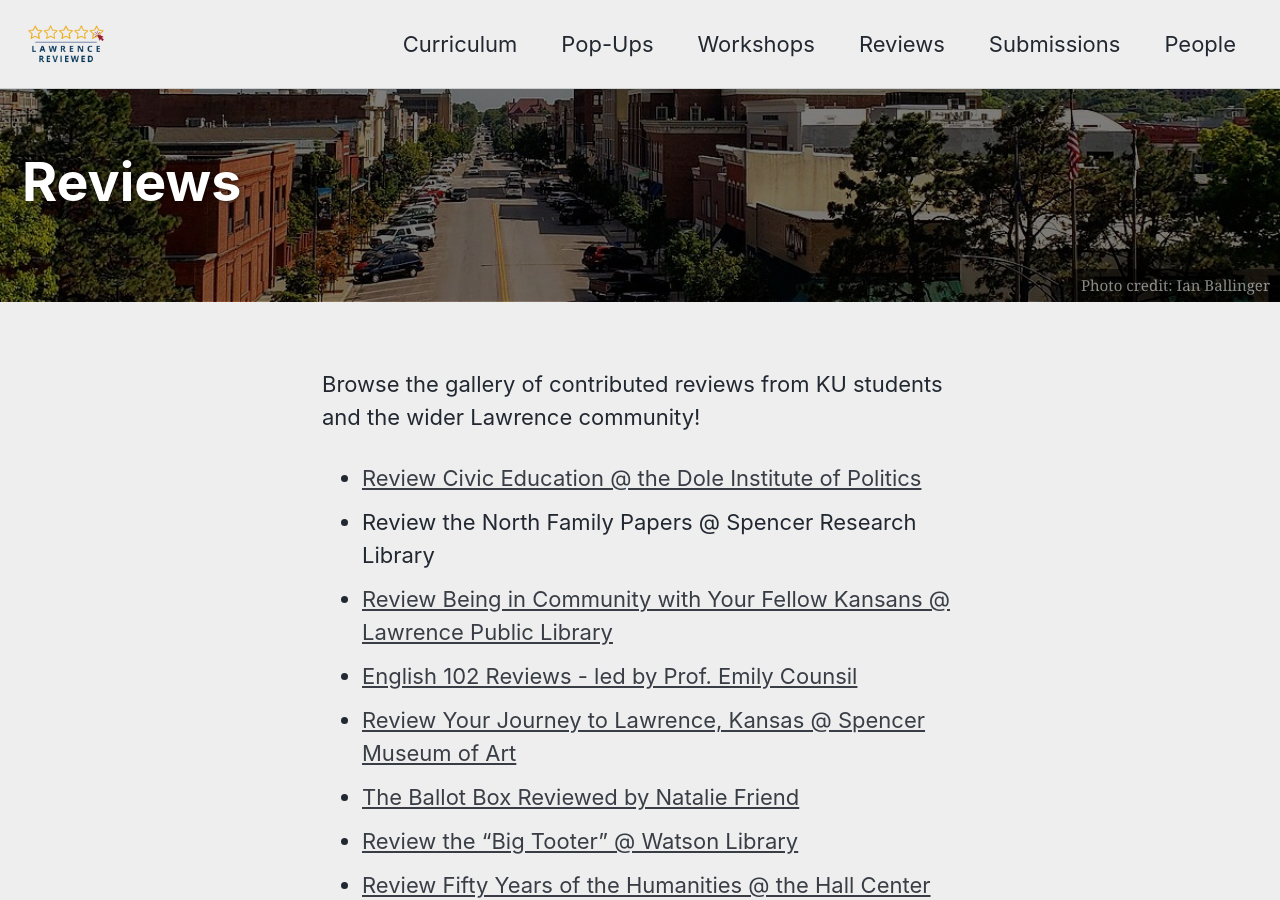
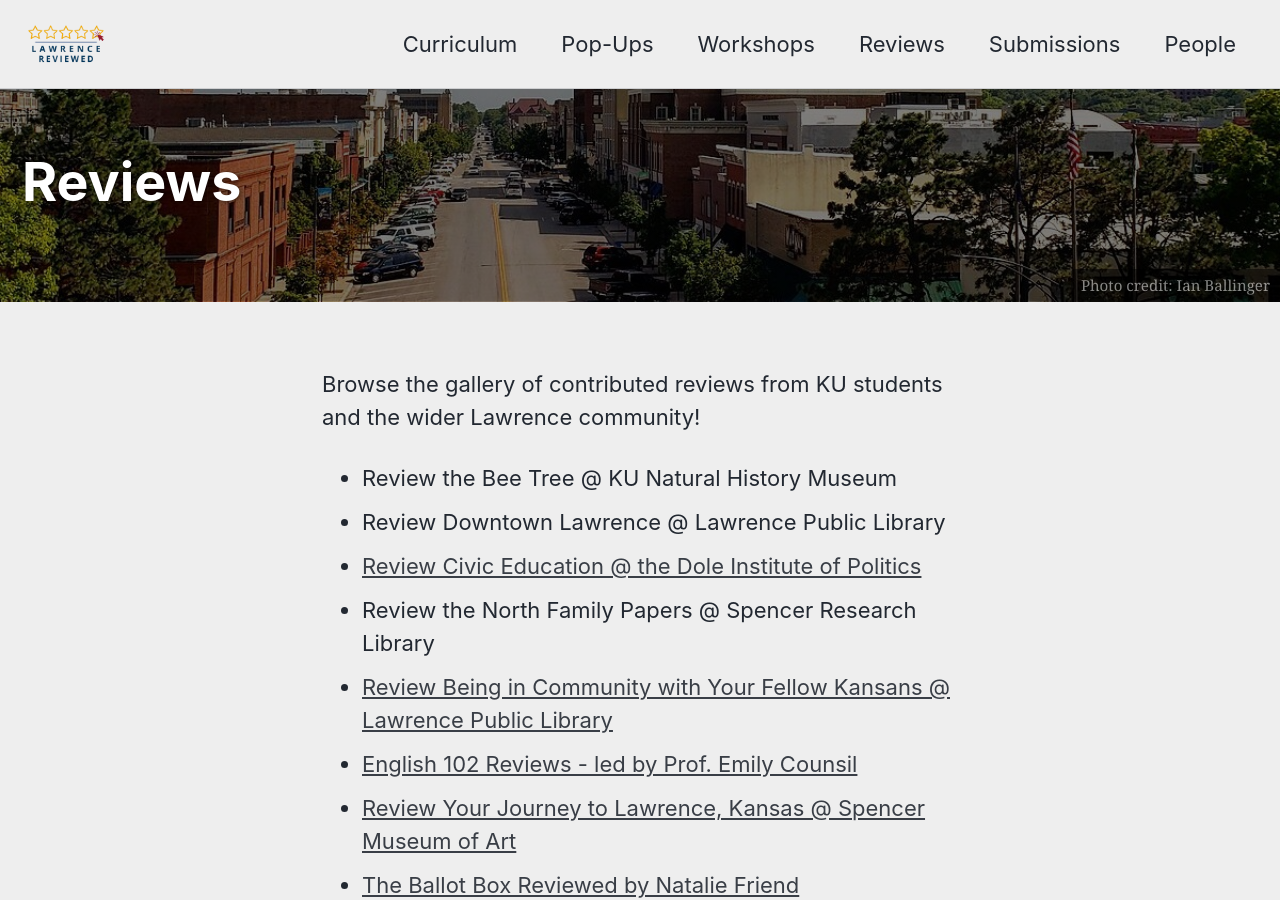
Before and after one commit to idrhku/lawrence-reviewed, a Jekyll site: the page built from _pages/reviews.md, in a window 1280 px wide and 900 px high. Built offline with Jekyll 4.4.1, drawn with Linux system fonts in a browser that asks for light colours; cached includes are drawn as plain includes.

Commit message:
Add reviews for Bee Tree and Downtown Lawrence

```diff
--- a/_pages/reviews.md
+++ b/_pages/reviews.md
@@ -15,6 +15,8 @@
 
 Browse the gallery of contributed reviews from KU students and the wider Lawrence community!
 
+- Review the Bee Tree @ KU Natural History Museum
+- Review Downtown Lawrence @ Lawrence Public Library
 - [Review Civic Education @ the Dole Institute of Politics](/dole)
 - Review the North Family Papers @ Spencer Research Library
 - [Review Being in Community with Your Fellow Kansans @ Lawrence Public Library](/lpl)
```
